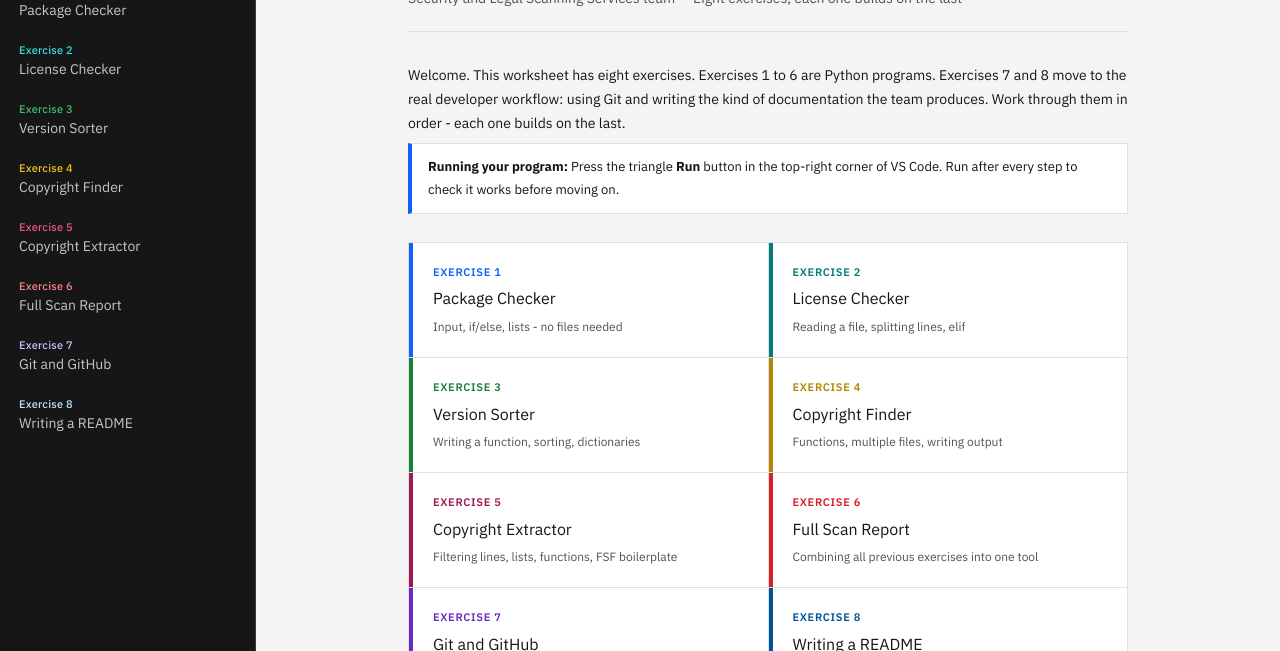
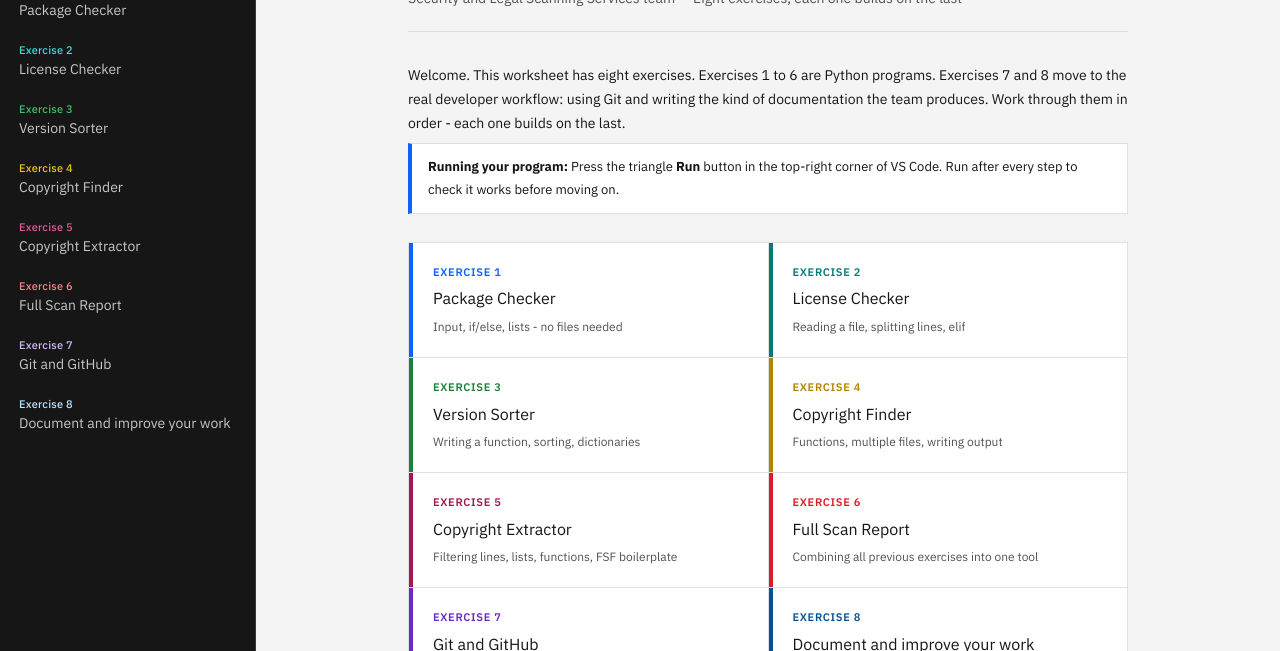
Before and after one commit to JonahLuckett/pages_repo, a plain HTML site: page index.html in a window 1280 px wide. Shown: the part 149-800 px from the top of the page. Drawn offline with Linux system fonts and the light colour scheme.

Commit message:
Update index.html

```diff
--- a/index.html
+++ b/index.html
@@ -380,7 +380,7 @@
     <div class="nav-item nav-item-8">
       <label for="p8">
         <span class="nav-num c8">Exercise 8</span>
-        Writing a README
+        Document and improve your work
       </label>
     </div>
   </nav>
@@ -444,7 +444,7 @@
           </label>
           <label class="ci c8" for="p8">
             <div class="ci-num c8">Exercise 8</div>
-            <div class="ci-title">Writing a README</div>
+            <div class="ci-title">Document and improve your work</div>
             <div class="ci-desc">Document your work and raise a second pull request</div>
           </label>
         </div>
@@ -1668,7 +1668,7 @@ git push origin your-name</pre>
 
         <div class="page-nav">
           <label for="p6">&larr; Exercise 6</label>
-          <label class="next c7" for="p8">Exercise 8: Writing a README &rarr; </label>
+          <label class="next c7" for="p8">Exercise 8: Document and improve your work &rarr; </label>
         </div>
         <footer>Generated with IBM bob, refined by Jonah</footer>
       </div>
@@ -1680,7 +1680,7 @@ git push origin your-name</pre>
       <div class="pg pg-8">
         <div class="ex-header c8">
           <div class="ex-num c8">Exercise 8 - documentation</div>
-          <div class="ex-title">Writing a README</div>
+          <div class="ex-title">Document and improve your work</div>
           <div class="ex-sub">Open a second pull request that documents what you built and why</div>
         </div>
 
```
